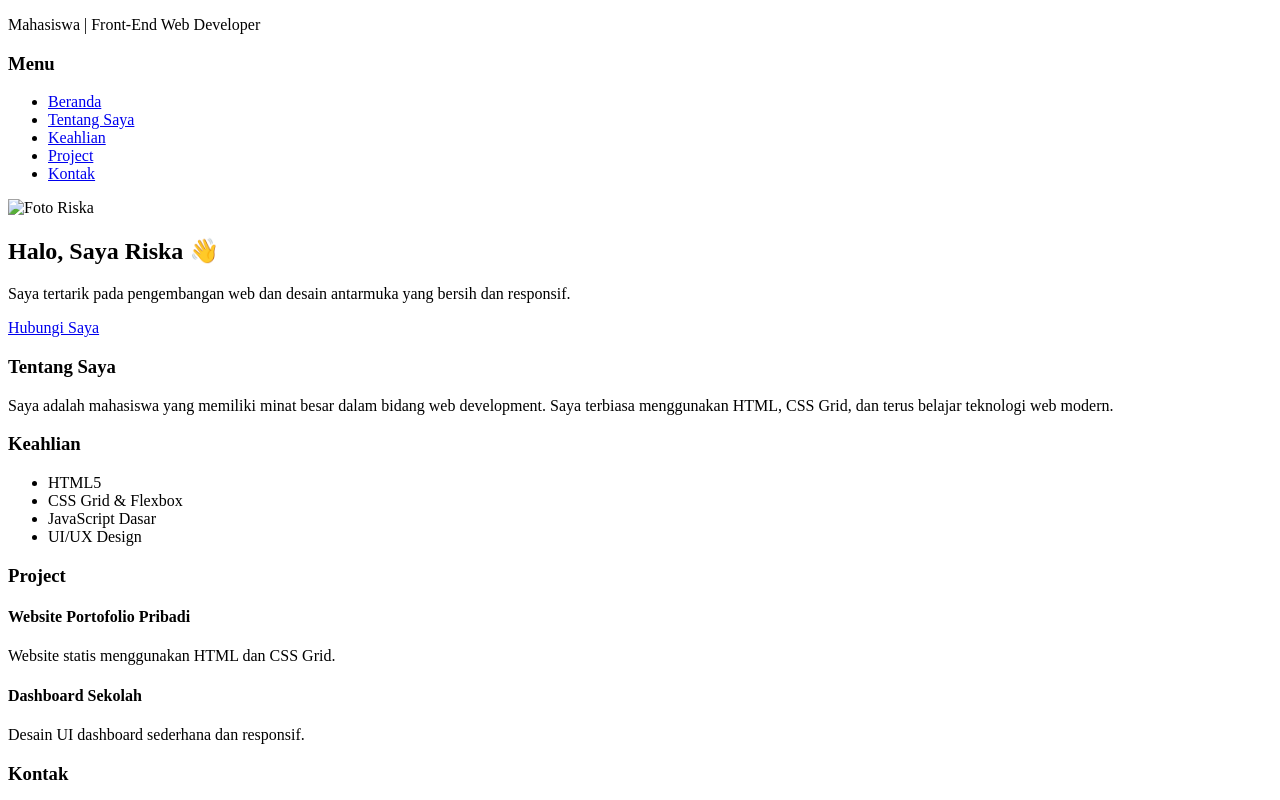
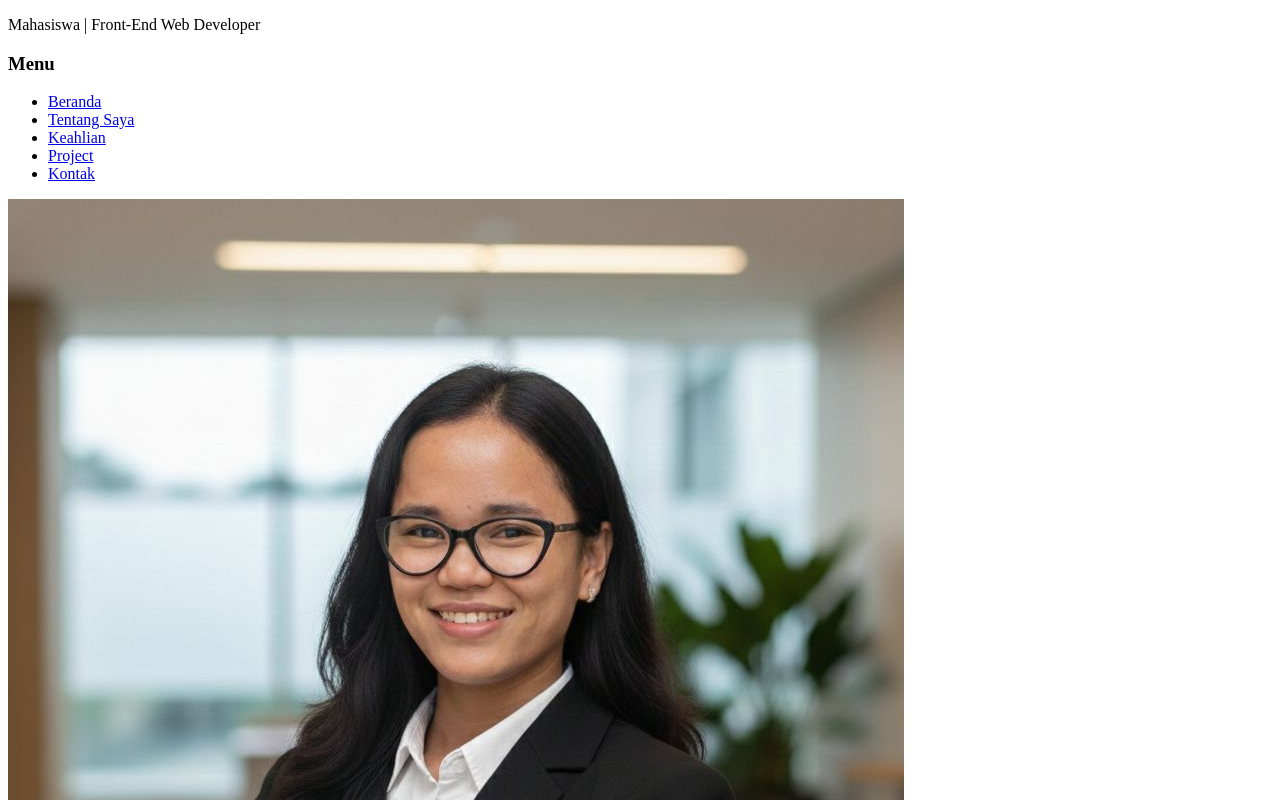
Before and after one commit to riska812/riska.github.io, a plain HTML site: page index.html in a window 1280 px wide. Shown: the top 800 px of the page. Drawn offline with Linux system fonts and the light colour scheme.

Commit message:
Update index.html

```diff
--- a/index.html
+++ b/index.html
@@ -19,7 +19,7 @@
 
 
 <section id="beranda" class="hero">
-<img src="img/foto.jpg" alt="Foto Riska" class="foto-profil">
+<img src="foto%20saya.jpg" alt="Foto saya" class="foto">
 <h2>Halo, Saya Riska 👋</h2>
 <p>Saya tertarik pada pengembangan web dan desain antarmuka yang bersih dan responsif.</p>
 <a href="#kontak" class="btn">Hubungi Saya</a>
```
